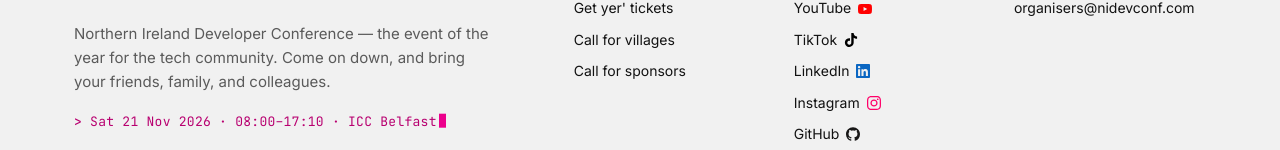
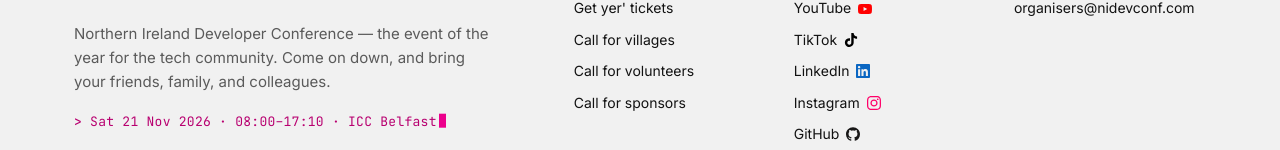
Before and after one commit to nidevconf/nidevconf.com, a Next.js app: page / in a window 1280 px wide. Shown: the part 4611-4761 px from the top of the page. Built offline with nearby package versions, Linux system fonts and the light colour scheme.

Commit message:
ui: call for volunteers

```diff
--- a/app/page.tsx
+++ b/app/page.tsx
@@ -212,6 +212,7 @@
                 <h4>Get involved</h4>
                 <a href="https://ti.to/nidc/nidc-2026-10th-anniversary">Get yer&apos; tickets</a>
                 <a href="https://forms.gle/2zWFfxfsPCfqbrCa7">Call for villages</a>
+                <a href="https://forms.gle/egaE5KJNsnHv6Asg9">Call for volunteers</a>
                 <a href="mailto:sponsors@nidevconf.com">Call for sponsors</a>
               </div>
 
```
